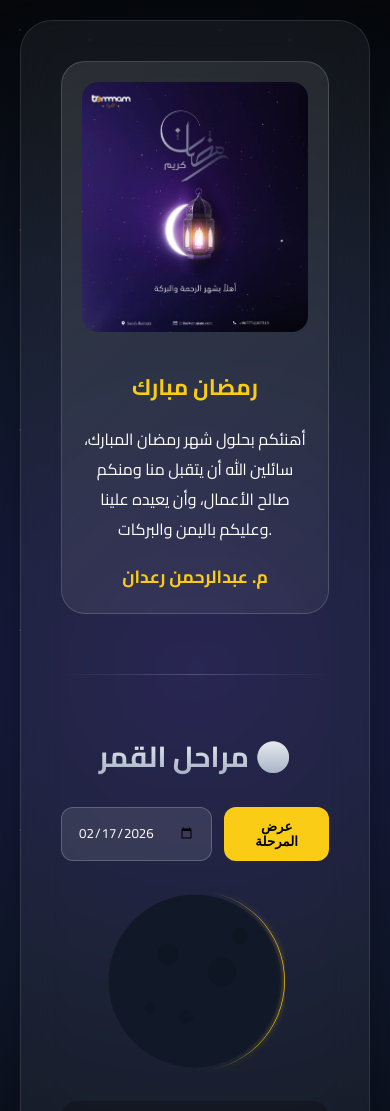
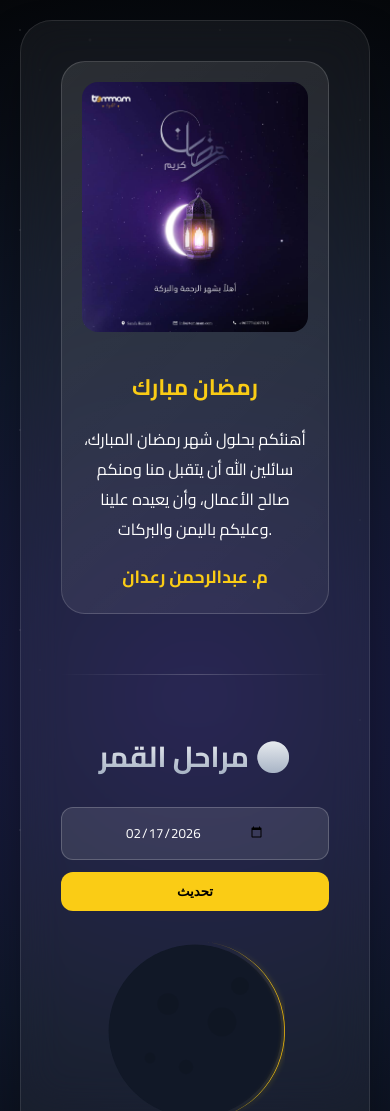
Before and after one commit to radanpro/ramadan-page, a Vue app: page / in a window 390 px wide. Shown: the top 1111 px of the page. Built offline with nearby package versions, Linux system fonts and the light colour scheme.

Commit message:
feat: Improve DateInput component with new styling, native date picker integration, and responsive layout.

```diff
--- a/src/components/DateInput.vue
+++ b/src/components/DateInput.vue
@@ -1,20 +1,99 @@
 <template>
-  <div class="input-group">
-    <input type="date" v-model="date" />
-    <button @click="emitUpdate">عرض المرحلة</button>
+  <div class="date-input-container">
+    <div class="input-wrapper" @click="openPicker">
+      <input type="date" v-model="date" ref="dateInput" @change="emitUpdate" />
+    </div>
+    <button class="update-btn" @click="emitUpdate">تحديث</button>
   </div>
 </template>
 
-<script>
+<script lang="ts">
 export default {
   name: "DateInput",
   data() {
-    return { date: new Date().toISOString().substr(0, 10) };
+    return {
+      date: new Date().toISOString().substring(0, 10),
+    };
   },
   methods: {
     emitUpdate() {
       this.$emit("update", new Date(this.date));
     },
+    openPicker() {
+      // Safely try to open the native date picker
+      const input = this.$refs.dateInput as HTMLInputElement;
+      if (input && typeof input.showPicker === "function") {
+        input.showPicker();
+      } else if (input) {
+        input.focus();
+      }
+    },
   },
 };
 </script>
+
+<style scoped>
+.date-input-container {
+  display: flex;
+  gap: 12px;
+  margin-bottom: 30px;
+  justify-content: center;
+  align-items: center;
+}
+
+.input-wrapper {
+  position: relative;
+  display: flex;
+  align-items: center;
+  background: rgba(255, 255, 255, 0.1);
+  border: 1px solid rgba(255, 255, 255, 0.2);
+  border-radius: 12px;
+  padding: 0 12px;
+  cursor: pointer;
+  transition: 0.3s;
+}
+
+.input-wrapper:hover {
+  background: rgba(255, 255, 255, 0.15);
+  border-color: var(--accent-color);
+}
+
+input[type="date"] {
+  background: transparent;
+  border: none;
+  color: white;
+  padding: 12px 0;
+  font-family: inherit;
+  outline: none;
+  width: 140px;
+  cursor: pointer;
+  -webkit-appearance: none;
+  -moz-appearance: none;
+  appearance: none;
+}
+
+.update-btn {
+  background: var(--accent-color);
+  color: #000;
+  border: none;
+  padding: 12px 20px;
+  border-radius: 12px;
+  font-weight: 700;
+  cursor: pointer;
+  transition: 0.3s;
+  white-space: nowrap;
+}
+
+@media (max-width: 480px) {
+  .date-input-container {
+    flex-direction: column;
+    width: 100%;
+  }
+
+  .input-wrapper,
+  .update-btn {
+    width: 100%;
+    justify-content: center;
+  }
+}
+</style>
```
